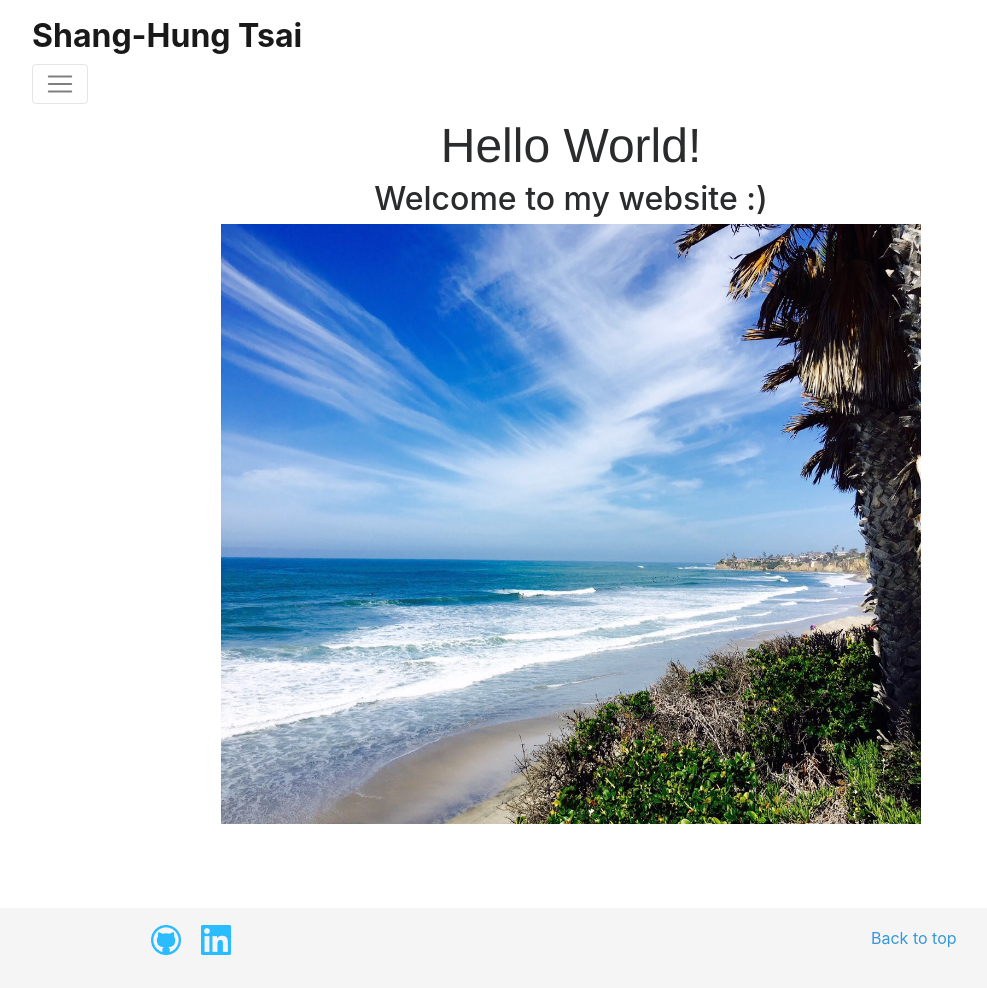
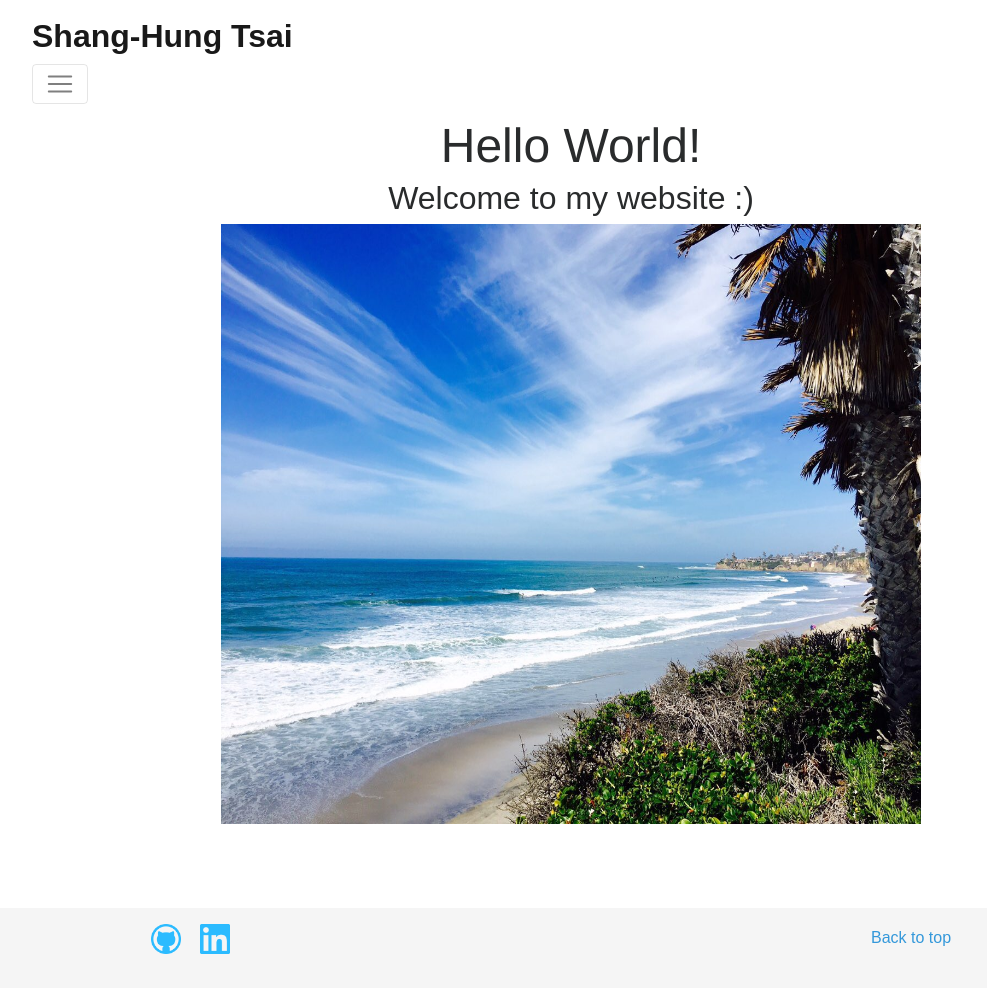
Before and after one commit to shtsai/shtsai7.github.io, a Jekyll site: the page built from index.html, in a window 1280 px wide. Shown: the whole page, without its empty margins (69-1056 px from the left). Built offline with Jekyll 4.4.1, drawn with Linux system fonts in a browser that asks for light colours; nearby versions of some CDN libraries.

Commit message:
update font

```diff
--- a/css/main.css
+++ b/css/main.css
@@ -4,6 +4,7 @@ html {
 }
 body {
   margin-bottom: 60px; /* Margin bottom by footer height */
+  font-family: "Arial", "Verdana", "Times New Roman";
 }
 
 .footer {
```
